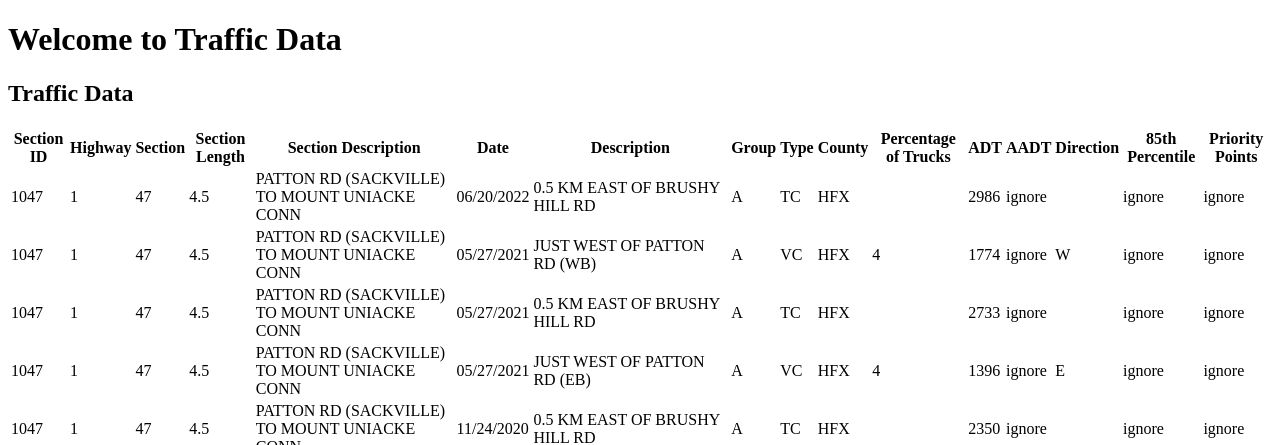
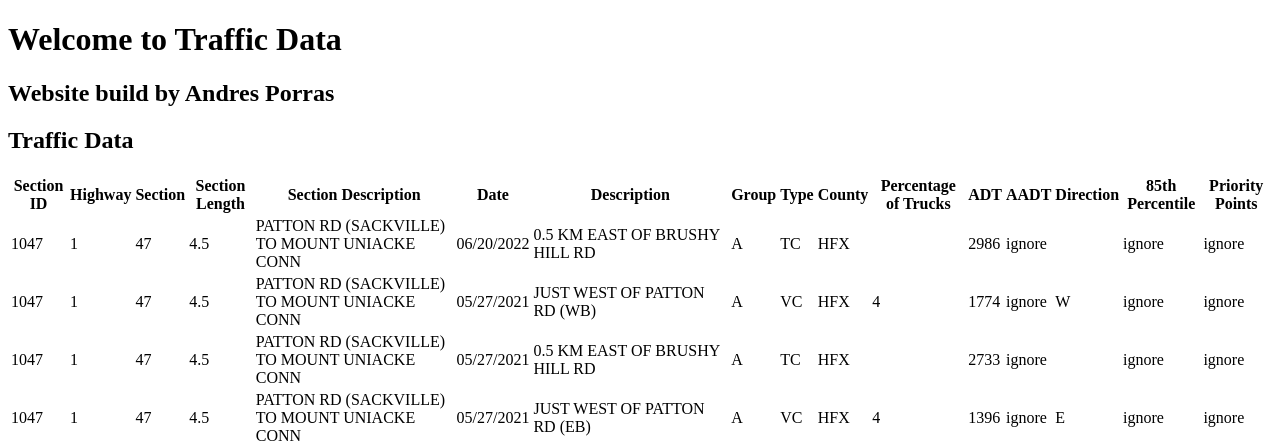
Before and after one commit to andresporrasdev/Traffic-Volumes-Provincial-Highway-System, a Django app: page / in a window 1280 px wide. Shown: the top 445 px of the page. Run offline with Django 5.2, Linux system fonts and the light colour scheme.

Commit message:
Added author in the website

```diff
--- a/trafficdata/traffic_data_app/templates/base_generic.html
+++ b/trafficdata/traffic_data_app/templates/base_generic.html
@@ -6,6 +6,7 @@
 <body>
     <header>
         <h1>Welcome to Traffic Data</h1>
+        <h2>Website build by Andres Porras</h2>
     </header>
     <main>
         {% block content %}
```
